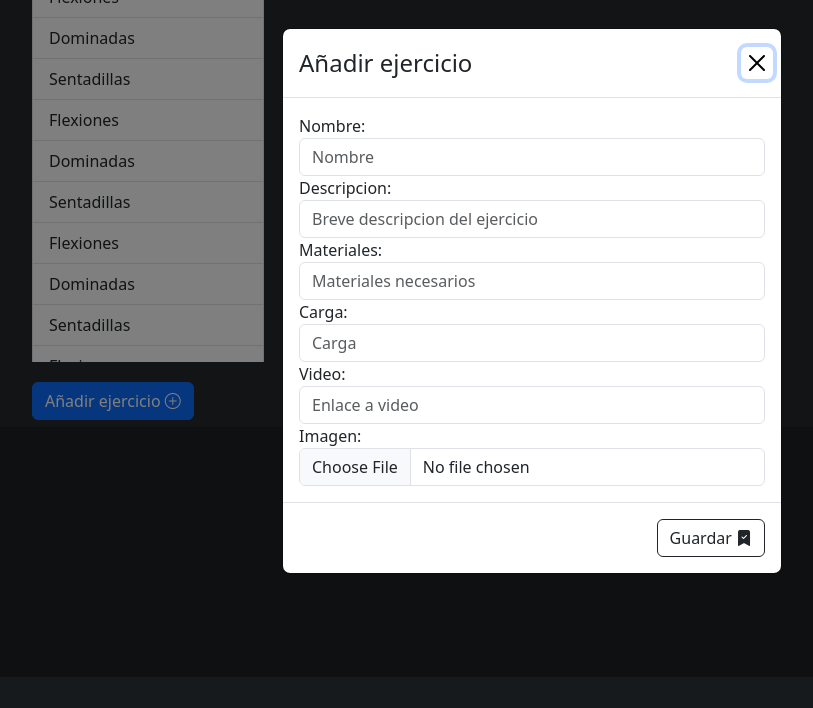
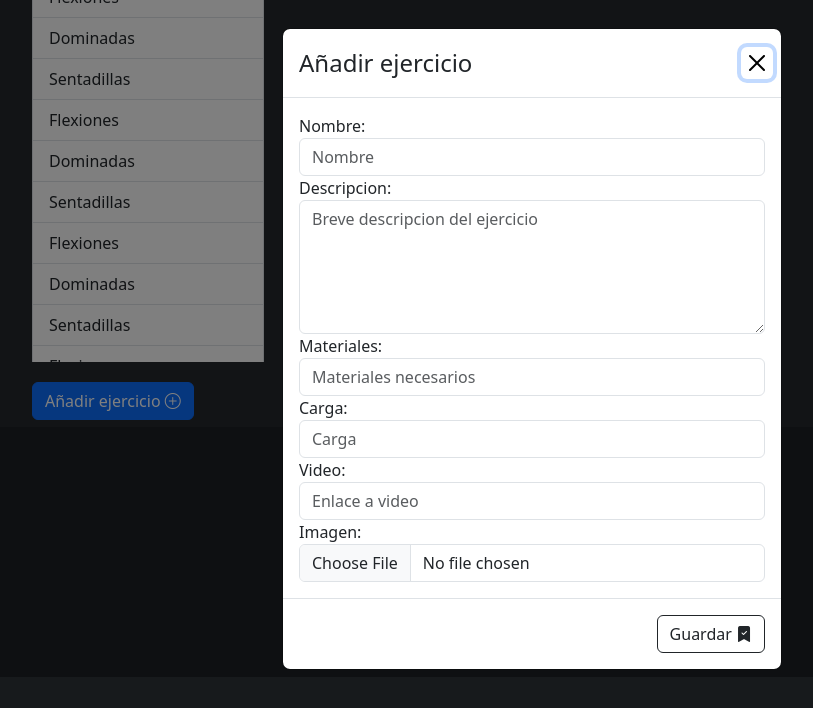
Before and after one commit to SII-Informatica-UMA/ciklum-radiopatio, an Angular app in the folder frontend/: page /ejercicio in a window 1280 px wide. Both pictures are taken after a click on the button "Añadir ejercicio". Shown: the part 773-1481 px from the top of the page, without its empty margins (108-921 px from the left). Built offline with nearby package versions, Linux system fonts and the light colour scheme.

Commit message:
cambio en descripcion de imput a textarea para mejor visibilidad al momento de escribir

```diff
--- a/frontend/src/app/ejercicio-formulario/ejercicio-formulario.component.html
+++ b/frontend/src/app/ejercicio-formulario/ejercicio-formulario.component.html
@@ -7,7 +7,7 @@
         <label for="nombre">Nombre:</label>
         <input class="form-control" id="nombre" [(ngModel)]="ejercicio.nombre" placeholder="Nombre">
         <label for="descripcion">Descripcion:</label>
-        <input class="form-control" id="descripcion" [(ngModel)]="ejercicio.descripcion" placeholder="Breve descripcion del ejercicio">
+        <textarea class="form-control" id="descripcion" [(ngModel)]="ejercicio.descripcion" placeholder="Breve descripcion del ejercicio" rows="5"></textarea>
         <label for="materiales">Materiales:</label>
         <input class="form-control" id="materiales" [(ngModel)]="ejercicio.materiales" placeholder="Materiales necesarios">
         <label for="carga">Carga:</label>
```
